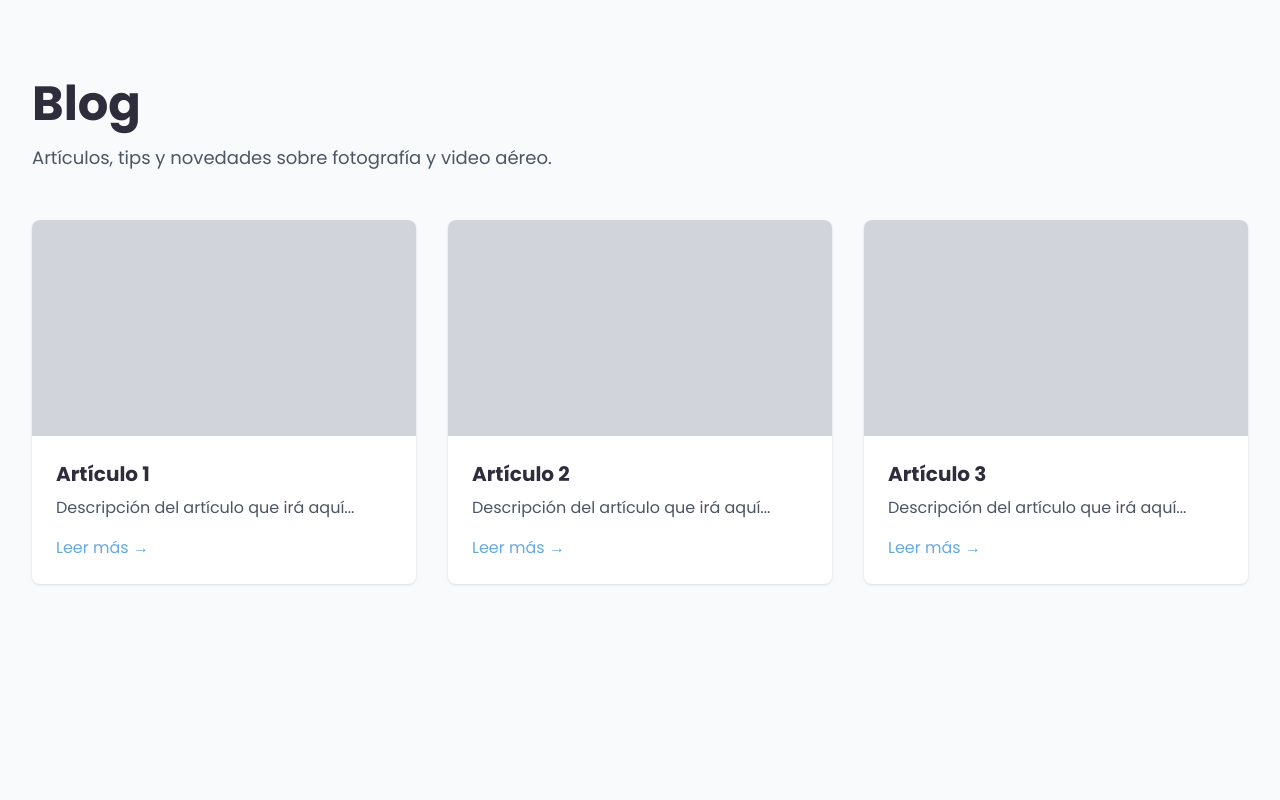
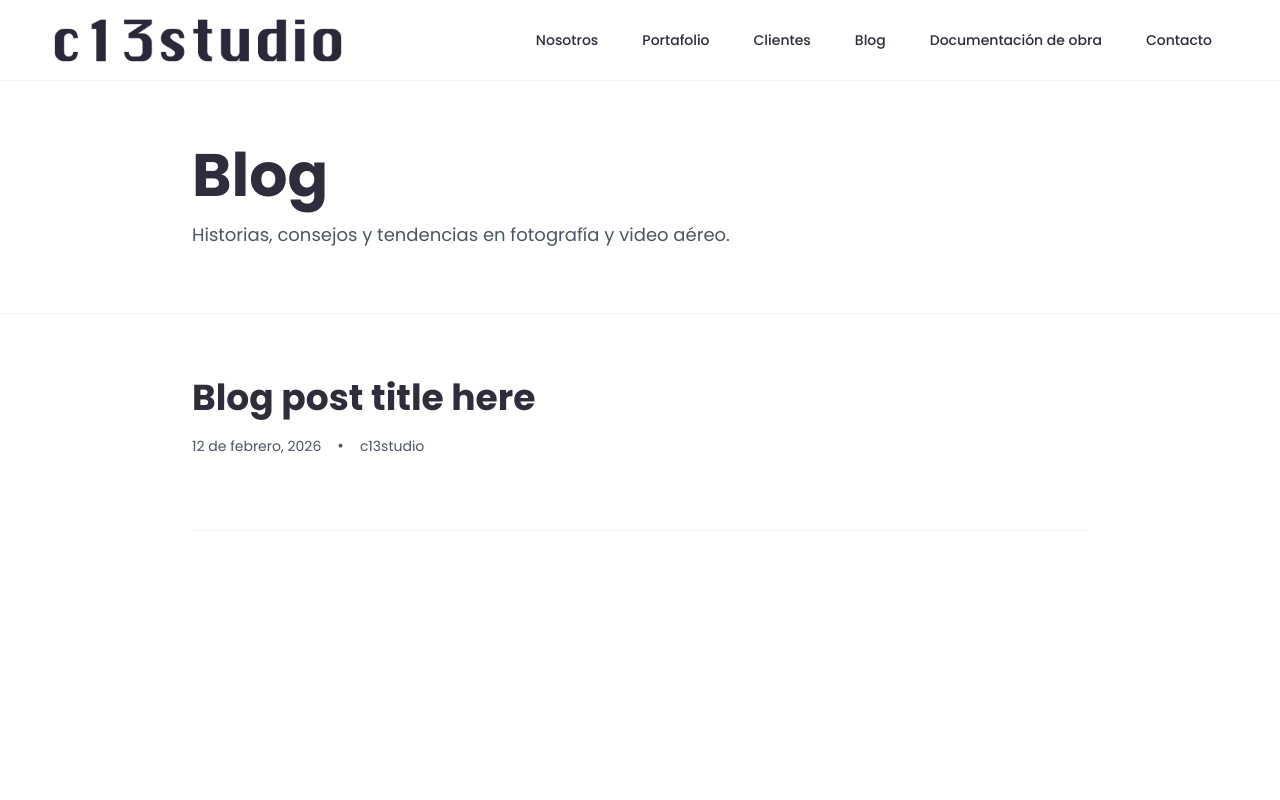
Before and after one commit to chapsMX/c13studio_2026, a Next.js app: page /blog in a window 1280 px wide. Shown: the top 800 px of the page. Built offline with nearby package versions, Linux system fonts and the light colour scheme.

Commit message:
feat: create blog page with site layout (header, footer, skeleton)

```diff
--- a/app/blog/page.tsx
+++ b/app/blog/page.tsx
@@ -1,29 +1,51 @@
-export default function BlogPage() {
+'use client'
+
+import Header from '@/components/Header'
+import Footer from '@/components/Footer'
+
+export default function Blog() {
   return (
-    <main className="min-h-screen bg-gray-50">
-      <div className="max-w-7xl mx-auto px-4 sm:px-6 lg:px-8 py-20">
-        <h1 className="text-5xl font-bold text-c13-dark mb-4">Blog</h1>
-        <p className="text-lg text-gray-600 mb-12">
-          Artículos, tips y novedades sobre fotografía y video aéreo.
-        </p>
+    <main className="w-full">
+      <Header />
 
-        <div className="grid md:grid-cols-3 gap-8">
-          {[1, 2, 3].map((i) => (
-            <article key={i} className="bg-white rounded-lg overflow-hidden shadow hover:shadow-lg transition">
-              <div className="aspect-video bg-gray-300"></div>
-              <div className="p-6">
-                <h3 className="text-xl font-bold text-c13-dark mb-2">Artículo {i}</h3>
-                <p className="text-gray-600 mb-4">
-                  Descripción del artículo que irá aquí...
-                </p>
-                <a href="#" className="text-c13-blue hover:text-c13-orange transition">
-                  Leer más →
-                </a>
-              </div>
-            </article>
-          ))}
-        </div>
+      <div className="min-h-screen w-full bg-white">
+        {/* Blog Header */}
+        <section className="w-full py-16 px-6 sm:px-8 lg:px-12 border-b border-gray-100">
+          <div className="max-w-4xl mx-auto">
+            <h1 className="text-5xl md:text-6xl font-bold text-c13-dark mb-4">
+              Blog
+            </h1>
+            <p className="text-lg text-gray-600">
+              Historias, consejos y tendencias en fotografía y video aéreo.
+            </p>
+          </div>
+        </section>
+
+        {/* Blog Posts Container */}
+        <section className="w-full py-16 px-6 sm:px-8 lg:px-12">
+          <div className="max-w-4xl mx-auto">
+            {/* Posts will be rendered here */}
+            <div className="space-y-12">
+              {/* Placeholder for first post */}
+              <article className="pb-12 border-b border-gray-100">
+                <h2 className="text-4xl font-bold text-c13-dark mb-4">
+                  Blog post title here
+                </h2>
+                <div className="flex items-center gap-4 mb-6 text-gray-600">
+                  <span className="text-sm">12 de febrero, 2026</span>
+                  <span>•</span>
+                  <span className="text-sm">c13studio</span>
+                </div>
+                <div className="prose prose-lg max-w-none text-gray-700">
+                  {/* Blog content here */}
+                </div>
+              </article>
+            </div>
+          </div>
+        </section>
       </div>
+
+      <Footer />
     </main>
   )
 }
```
